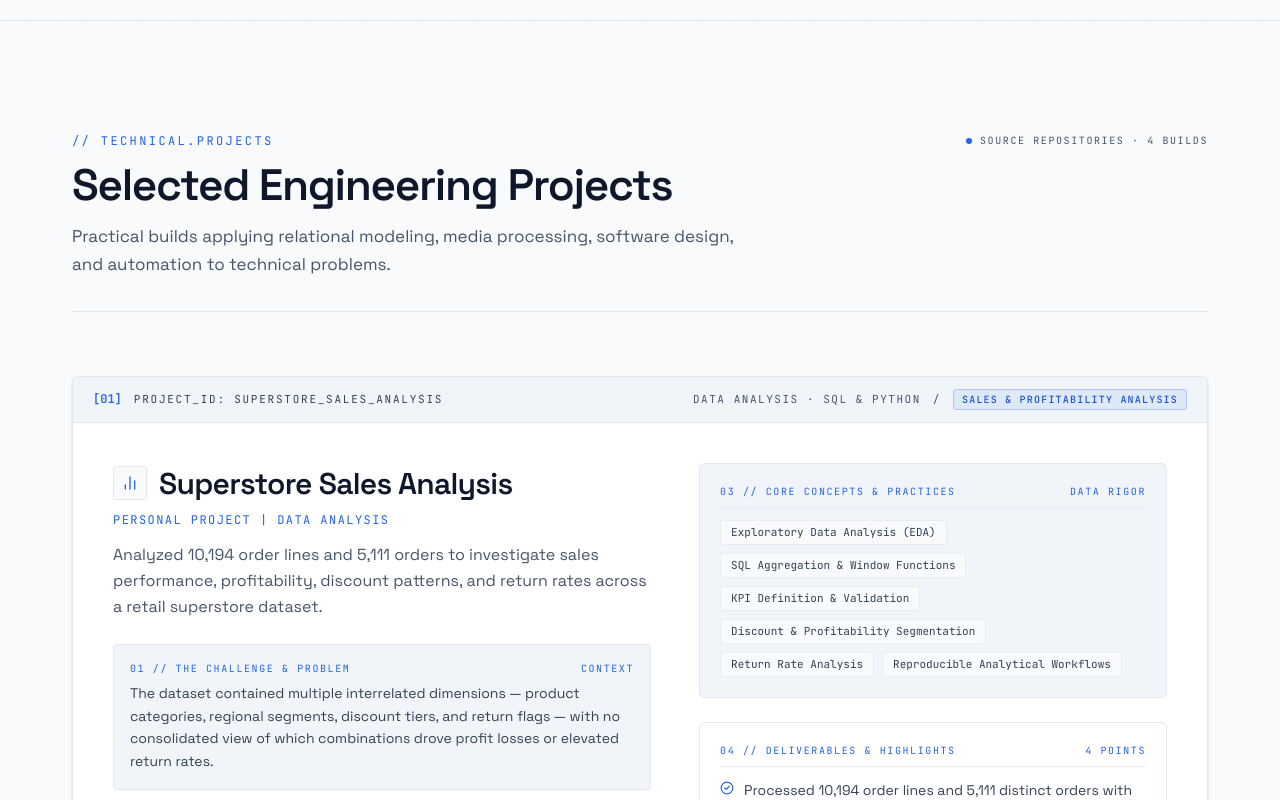
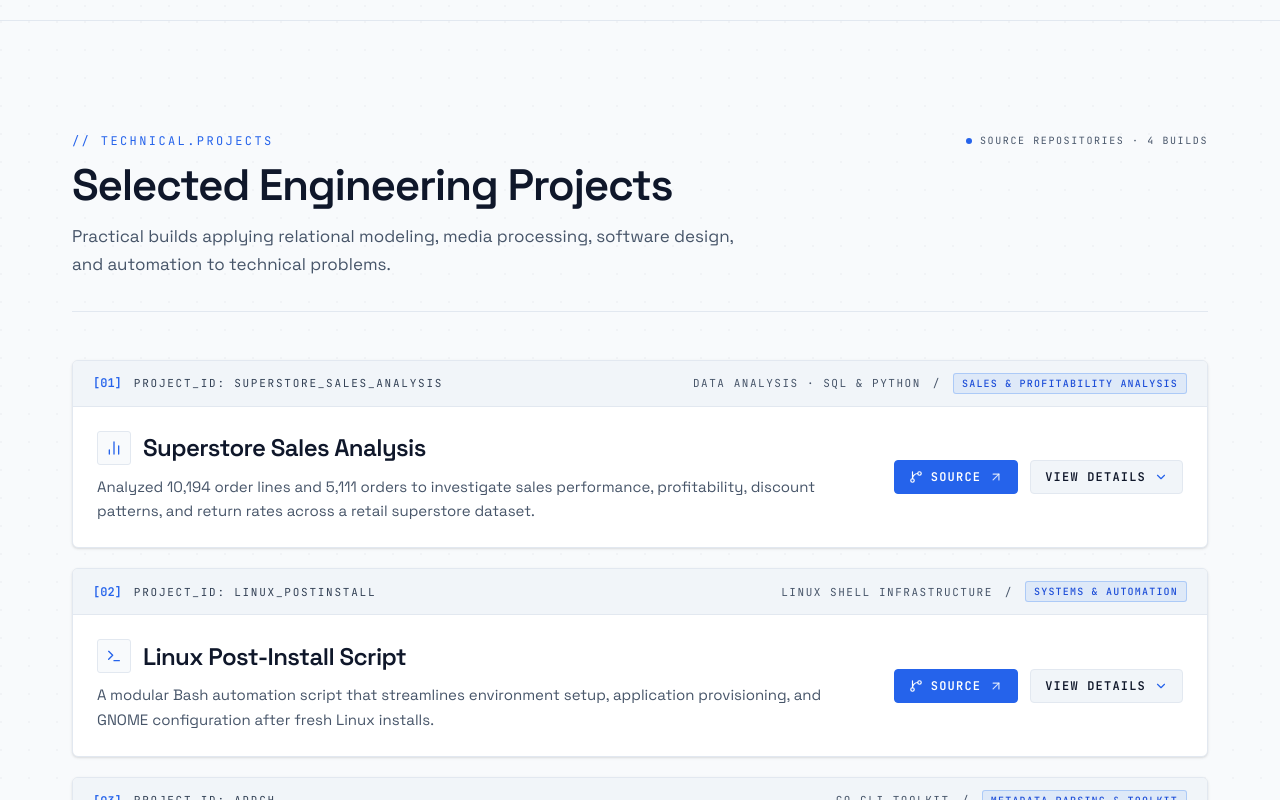
Before and after one commit to AbuTaha7000D/AbuTaha7000D.github.io, a Next.js app: page / in a window 1280 px wide. Shown: the part 6220-7020 px from the top of the page. Built offline with nearby package versions, Linux system fonts and the light colour scheme.

Commit message:
feat: refactor ProjectsSection to use ProjectCard component for improved structure and maintainability

```diff
--- a/src/components/ProjectsSection.tsx
+++ b/src/components/ProjectsSection.tsx
@@ -1,6 +1,6 @@
 'use client';
 
-import React from 'react';
+import React, { useEffect, useId, useRef, useState } from 'react';
 import { projectsData } from '@/data/projects';
 import {
 	FileCode2,
@@ -12,29 +12,31 @@ import {
 	CheckCircle2,
 	Sparkles,
 	BarChart2,
+	ChevronDown,
+	ChevronUp,
 } from 'lucide-react';
 
-export function ProjectsSection() {
-	// Domain configurations mapping strictly to existing project fields
-	const projectConfigs: Record<
-		string,
-		{
+type ProjectConfig = {
 	domainBadge: string;
 	icon: React.ComponentType<{ className?: string }>;
 	scopeType: string;
-		}
-	> = {
+};
+
+type Project = (typeof projectsData)[number];
+
+// Domain configurations mapping strictly to existing project fields
+const projectConfigs: Record<string, ProjectConfig> = {
 	'superstore-sales-analysis': {
 		domainBadge: 'SALES & PROFITABILITY ANALYSIS',
 		icon: BarChart2,
 		scopeType: 'DATA ANALYSIS · SQL & PYTHON',
 	},
-		'downv': {
+	downv: {
 		domainBadge: 'MEDIA STREAMS & CLI',
 		icon: FileCode2,
 		scopeType: 'MODULAR PYTHON UTILITY',
 	},
-		'addch': {
+	addch: {
 		domainBadge: 'METADATA PARSING & TOOLKIT',
 		icon: Cpu,
 		scopeType: 'GO CLI TOOLKIT',
@@ -46,61 +48,43 @@ export function ProjectsSection() {
 	},
 };
 
-	return (
-		<section
-			id="projects"
-			className="relative overflow-hidden border-b border-[var(--border-color)] bg-[var(--bg-primary)] pt-20 pb-20 sm:pt-24 sm:pb-24 lg:pt-28 lg:pb-28 transition-colors duration-300"
-		>
-			{/* Architectural background: disciplined coordinate grid */}
-			<div
-				className="pointer-events-none absolute inset-0 opacity-[0.03] dark:opacity-[0.04] transition-opacity duration-300"
-				style={{
-					backgroundImage: `radial-gradient(circle at 1px 1px, currentColor 1px, transparent 0)`,
-					backgroundSize: '28px 28px',
-				}}
-				aria-hidden="true"
-			/>
-
-			<div className="relative mx-auto max-w-[1200px] px-5 lg:px-8">
-				{/* Section Header */}
-				<div className="mb-12 border-b border-[var(--border-color)] pb-8 sm:mb-14 lg:mb-16">
-					<div className="flex flex-wrap items-center justify-between gap-3 mb-3">
-						<div className="flex items-center gap-2 font-mono-code text-[11px] sm:text-xs uppercase tracking-[0.2em] text-[#2563eb] dark:text-[#60a5fa]">
-							<span>{'// TECHNICAL.PROJECTS'}</span>
-						</div>
-						<div className="hidden sm:flex items-center gap-2 font-mono-code text-[10px] uppercase tracking-[0.16em] text-[var(--text-muted)]">
-							<span className="h-1.5 w-1.5 rounded-full bg-[#2563eb] dark:bg-[#3b82f6]" />
-							<span>SOURCE REPOSITORIES · {projectsData.length} BUILDS</span>
-						</div>
-					</div>
-
-					<h2 className="font-display text-3xl sm:text-4xl lg:text-[2.75rem] font-semibold tracking-[-0.03em] leading-[1.1] text-[var(--text-primary)]">
-						Selected Engineering Projects
-					</h2>
-
-					<p className="mt-3.5 max-w-2xl text-[1rem] sm:text-[1.0625rem] leading-relaxed text-[var(--text-muted)]">
-						Practical builds applying relational modeling, media processing, software design, and automation
-						to technical problems.
-					</p>
-				</div>
-
-				{/* Projects Case Studies List */}
-				<div className="space-y-12">
-					{projectsData.map((project, i) => {
-						const num = String(i + 1).padStart(2, '0');
-						const config = projectConfigs[project.id] ?? {
+const defaultConfig: ProjectConfig = {
 	domainBadge: 'ENGINEERING BUILD',
 	icon: Layers,
 	scopeType: 'SOFTWARE UTILITY',
 };
+
+const focusRing =
+	'focus-visible:outline-2 focus-visible:outline-offset-2 focus-visible:outline-[#3b82f6]';
+
+// Shared height transition: grid-rows 0fr <-> 1fr animates without measuring content.
+// `invisible` while closed removes that content from the tab order and the a11y tree.
+const collapseBase =
+	'grid transition-[grid-template-rows,visibility] duration-300 ease-out motion-reduce:transition-none';
+
+function ProjectCard({ project, index }: { project: Project; index: number }) {
+	const [expanded, setExpanded] = useState(false);
+	const detailsId = useId();
+	const openBtnRef = useRef<HTMLButtonElement>(null);
+	const closeBtnRef = useRef<HTMLButtonElement>(null);
+	const mounted = useRef(false);
+
+	const num = String(index + 1).padStart(2, '0');
+	const config = projectConfigs[project.id] ?? defaultConfig;
 	const DomainIcon = config.icon;
 
+	// Keep keyboard focus on the visible toggle after the other one is hidden.
+	useEffect(() => {
+		if (!mounted.current) {
+			mounted.current = true;
+			return;
+		}
+		(expanded ? closeBtnRef : openBtnRef).current?.focus();
+	}, [expanded]);
+
 	return (
-							<article
-								key={project.id}
-								className="rounded-[6px] border border-[var(--border-color)] bg-[var(--bg-card)] shadow-sm overflow-hidden"
-							>
-								{/* Project Console Header Bar */}
+		<article className="rounded-[6px] border border-[var(--border-color)] bg-[var(--bg-card)] shadow-sm overflow-hidden">
+			{/* Project Console Header Bar: always visible, collapsed or expanded */}
 			<div className="flex flex-wrap items-center justify-between gap-3 border-b border-[var(--border-color)] bg-[var(--bg-soft)] px-5 py-3">
 				<div className="flex items-center gap-3">
 					<span className="font-mono-code text-xs font-semibold text-[#2563eb] dark:text-[#60a5fa]">
@@ -120,6 +104,65 @@ export function ProjectsSection() {
 				</div>
 			</div>
 
+			{/* Collapsed summary: title + description on the left, source link + toggle on the right */}
+			<div className={`${collapseBase} ${expanded ? 'invisible grid-rows-[0fr]' : 'visible grid-rows-[1fr]'}`}>
+				<div className="overflow-hidden">
+					<div className="flex flex-col gap-4 p-5 sm:p-6 md:flex-row md:items-center md:justify-between md:gap-8">
+						<div className="min-w-0 flex-1">
+							<div className="flex items-center gap-3">
+								<div className="p-2 rounded-[3px] bg-[var(--bg-primary)] border border-[var(--border-color)] shrink-0">
+									<DomainIcon className="h-4 w-4 text-[#2563eb] dark:text-[#3b82f6]" />
+								</div>
+								<h3 className="font-display text-xl sm:text-2xl font-semibold tracking-[-0.025em] leading-snug text-[var(--text-primary)]">
+									{project.title}
+								</h3>
+							</div>
+							<p className="mt-2.5 text-[0.9375rem] leading-relaxed text-[var(--text-muted)] line-clamp-2">
+								{project.description}
+							</p>
+						</div>
+
+						<div className="flex flex-wrap items-center gap-3 shrink-0">
+							{project.github && (
+								<a
+									href={project.github}
+									target="_blank"
+									rel="noopener noreferrer"
+									aria-label={`View ${project.title} source repository (opens in a new tab)`}
+									className={`group inline-flex items-center gap-2 rounded-[4px] border border-[#2563eb] bg-[#2563eb] hover:bg-[#1d4ed8] hover:border-[#1d4ed8] px-3.5 py-2 font-mono-code text-xs uppercase tracking-[0.1em] font-semibold text-white transition-colors duration-300 ${focusRing}`}
+								>
+									<GitBranch className="h-3.5 w-3.5" aria-hidden="true" />
+									<span>Source</span>
+									<ArrowUpRight
+										className="h-3.5 w-3.5 text-white/80 transition-transform duration-150 motion-reduce:transition-none group-hover:translate-x-0.5 group-hover:-translate-y-0.5 group-hover:text-white"
+										aria-hidden="true"
+									/>
+								</a>
+							)}
+
+							<button
+								ref={openBtnRef}
+								type="button"
+								onClick={() => setExpanded(true)}
+								aria-expanded={expanded}
+								aria-controls={detailsId}
+								aria-label={`Show details for ${project.title}`}
+								className={`inline-flex items-center gap-2 rounded-[4px] border border-[var(--border-color)] bg-[var(--bg-soft)] hover:border-[#2563eb] dark:hover:border-[#60a5fa] px-3.5 py-2 font-mono-code text-xs uppercase tracking-[0.1em] font-semibold text-[var(--text-primary)] transition-colors duration-300 ${focusRing}`}
+							>
+								<span>View details</span>
+								<ChevronDown className="h-3.5 w-3.5 text-[#2563eb] dark:text-[#60a5fa]" aria-hidden="true" />
+							</button>
+						</div>
+					</div>
+				</div>
+			</div>
+
+			{/* Expanded: the original card design, unchanged, plus a collapse button in its header bar */}
+			<div
+				id={detailsId}
+				className={`${collapseBase} ${expanded ? 'visible grid-rows-[1fr]' : 'invisible grid-rows-[0fr]'}`}
+			>
+				<div className="overflow-hidden">
 					{/* Case Study Content Grid: Two Columns */}
 					<div className="p-6 sm:p-8 lg:p-10 grid grid-cols-1 lg:grid-cols-[1.15fr_1fr] gap-8 lg:gap-12 items-start">
 						{/* Column 1: Identity, Narrative, Problem & Solution */}
@@ -168,9 +211,9 @@ export function ProjectsSection() {
 								</div>
 							</div>
 
-										{/* Project Action / GitHub Repository Link */}
+							{/* Project Actions: GitHub Repository Link + Less details */}
+							<div className="flex flex-wrap items-center gap-3 pt-1">
 								{project.github && (
-											<div className="pt-1">
 									<a
 										href={project.github}
 										target="_blank"
@@ -180,10 +223,26 @@ export function ProjectsSection() {
 									>
 										<GitBranch className="h-3.5 w-3.5" aria-hidden="true" />
 										<span>VIEW SOURCE REPOSITORY</span>
-													<ArrowUpRight className="h-3.5 w-3.5 text-white/80 transition-transform duration-150 group-hover:translate-x-0.5 group-hover:-translate-y-0.5 group-hover:text-white" aria-hidden="true" />
+										<ArrowUpRight
+											className="h-3.5 w-3.5 text-white/80 transition-transform duration-150 motion-reduce:transition-none group-hover:translate-x-0.5 group-hover:-translate-y-0.5 group-hover:text-white"
+											aria-hidden="true"
+										/>
 									</a>
+								)}
+
+								<button
+									ref={closeBtnRef}
+									type="button"
+									onClick={() => setExpanded(false)}
+									aria-expanded={expanded}
+									aria-controls={detailsId}
+									aria-label={`Hide details for ${project.title}`}
+									className={`inline-flex items-center gap-2 rounded-[4px] border border-[var(--border-color)] bg-[var(--bg-soft)] hover:border-[#2563eb] dark:hover:border-[#60a5fa] px-4 py-2 font-mono-code text-xs uppercase tracking-[0.1em] font-semibold text-[var(--text-primary)] transition-colors duration-300 ${focusRing}`}
+								>
+									<span>Less details</span>
+									<ChevronUp className="h-3.5 w-3.5 text-[#2563eb] dark:text-[#60a5fa]" aria-hidden="true" />
+								</button>
 							</div>
-										)}
 						</div>
 
 						{/* Column 2: Concepts, Key Highlights & Technology Stack */}
@@ -251,13 +310,60 @@ export function ProjectsSection() {
 							</div>
 						</div>
 					</div>
+				</div>
+			</div>
 		</article>
 	);
-					})}
+}
+
+export function ProjectsSection() {
+	return (
+		<section
+			id="projects"
+			className="relative overflow-hidden border-b border-[var(--border-color)] bg-[var(--bg-primary)] pt-20 pb-20 sm:pt-24 sm:pb-24 lg:pt-28 lg:pb-28 transition-colors duration-300"
+		>
+			{/* Architectural background: disciplined coordinate grid */}
+			<div
+				className="pointer-events-none absolute inset-0 opacity-[0.03] dark:opacity-[0.04] transition-opacity duration-300"
+				style={{
+					backgroundImage: `radial-gradient(circle at 1px 1px, currentColor 1px, transparent 0)`,
+					backgroundSize: '28px 28px',
+				}}
+				aria-hidden="true"
+			/>
+
+			<div className="relative mx-auto max-w-[1200px] px-5 lg:px-8">
+				{/* Section Header */}
+				<div className="mb-10 border-b border-[var(--border-color)] pb-8 sm:mb-12">
+					<div className="flex flex-wrap items-center justify-between gap-3 mb-3">
+						<div className="flex items-center gap-2 font-mono-code text-[11px] sm:text-xs uppercase tracking-[0.2em] text-[#2563eb] dark:text-[#60a5fa]">
+							<span>{'// TECHNICAL.PROJECTS'}</span>
+						</div>
+						<div className="hidden sm:flex items-center gap-2 font-mono-code text-[10px] uppercase tracking-[0.16em] text-[var(--text-muted)]">
+							<span className="h-1.5 w-1.5 rounded-full bg-[#2563eb] dark:bg-[#3b82f6]" />
+							<span>SOURCE REPOSITORIES · {projectsData.length} BUILDS</span>
+						</div>
+					</div>
+
+					<h2 className="font-display text-3xl sm:text-4xl lg:text-[2.75rem] font-semibold tracking-[-0.03em] leading-[1.1] text-[var(--text-primary)]">
+						Selected Engineering Projects
+					</h2>
+
+					<p className="mt-3.5 max-w-2xl text-[1rem] sm:text-[1.0625rem] leading-relaxed text-[var(--text-muted)]">
+						Practical builds applying relational modeling, media processing, software design, and automation
+						to technical problems.
+					</p>
+				</div>
+
+				{/* Single column: full-width cards stacked vertically, each expanding independently */}
+				<div className="flex flex-col gap-5">
+					{projectsData.map((project, i) => (
+						<ProjectCard key={project.id} project={project} index={i} />
+					))}
 				</div>
 
 				{/* Section Footer Summary Bar */}
-				<div className="mt-12 border-t border-[var(--border-color)] pt-6 flex flex-wrap items-center justify-between gap-4 font-mono-code text-xs text-[var(--text-muted)]">
+				<div className="mt-10 border-t border-[var(--border-color)] pt-6 flex flex-wrap items-center justify-between gap-4 font-mono-code text-xs text-[var(--text-muted)]">
 					<div className="flex items-center gap-2">
 						<Sparkles className="h-3.5 w-3.5 text-[#2563eb] dark:text-[#3b82f6]" />
 						<span>{'// END_OF_PROJECTS'}</span>
```
Also changed, not shown: 1 other file (tests, documents, lock files or other folders). Lines whose indentation alone changed are shown as unchanged.
